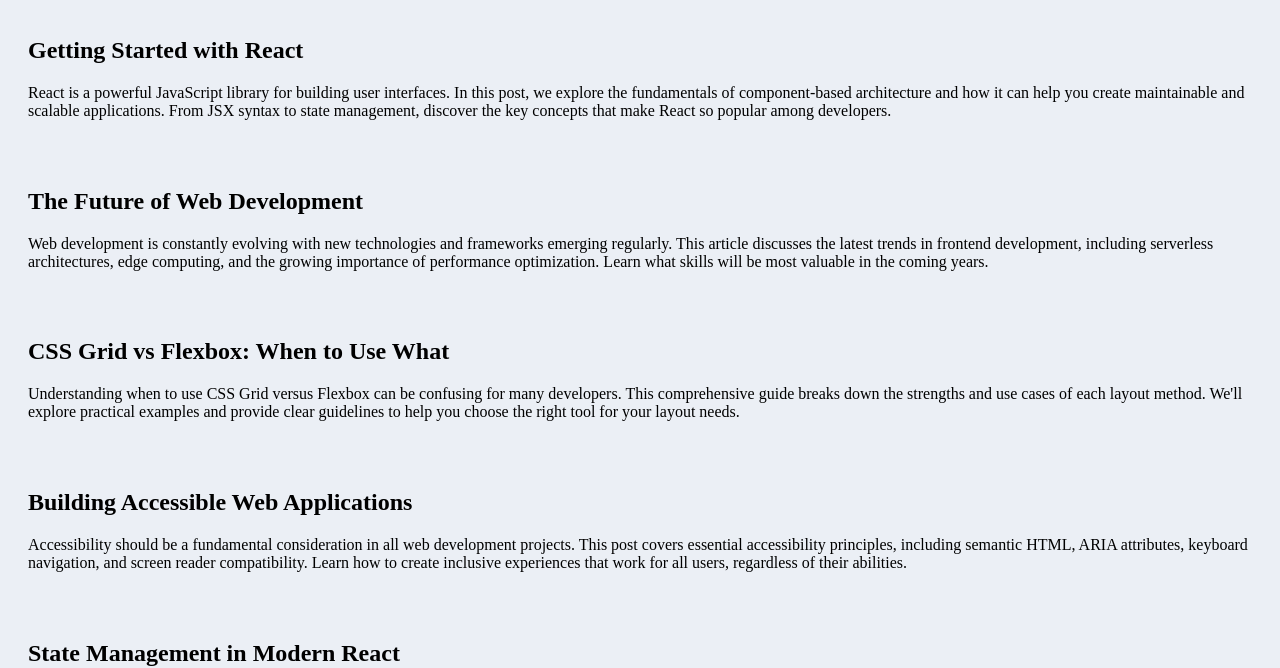
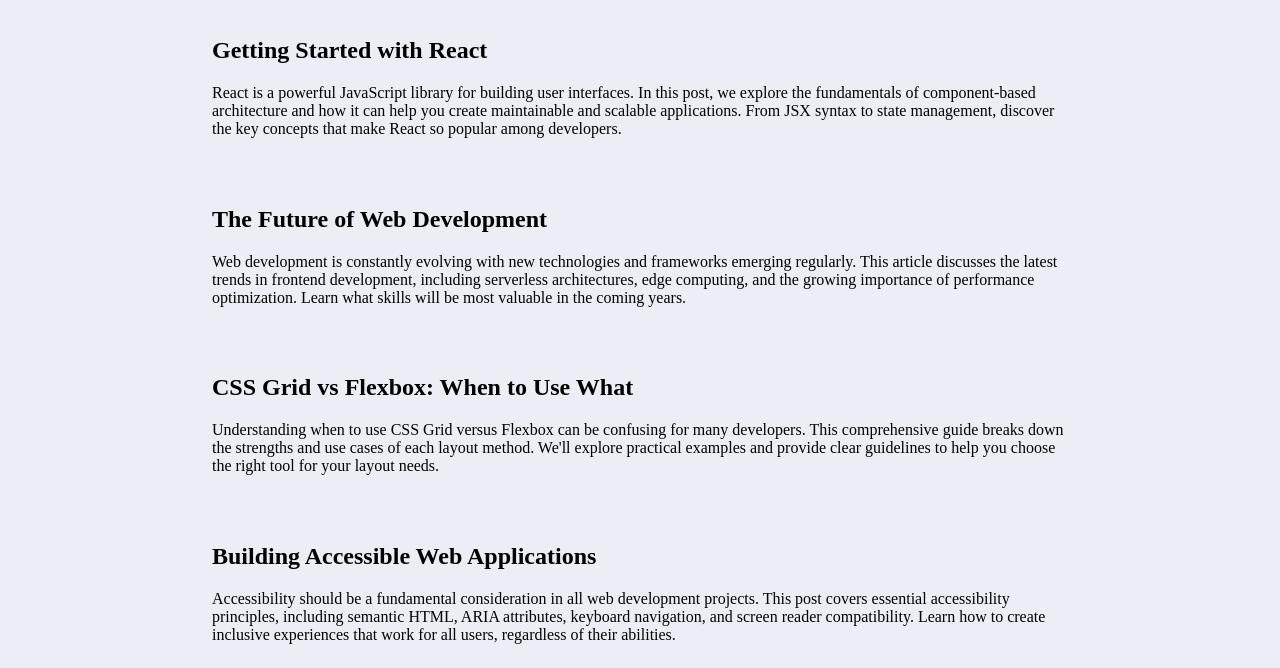
Before and after one commit to r-el/pseudo-selectors, a plain HTML site: page index.html in a window 1280 px wide. Shown: the part 158-826 px from the top of the page. Drawn offline with Linux system fonts and the light colour scheme.

Commit message:
Fix body styles by ensuring consistent margin and max-width

```diff
--- a/style.css
+++ b/style.css
@@ -8,6 +8,8 @@
 
 body {
   background-color: #ebeff5;
+  margin-inline: auto;
+  max-width: 56em;
 }
 
 /* General rules */
```
